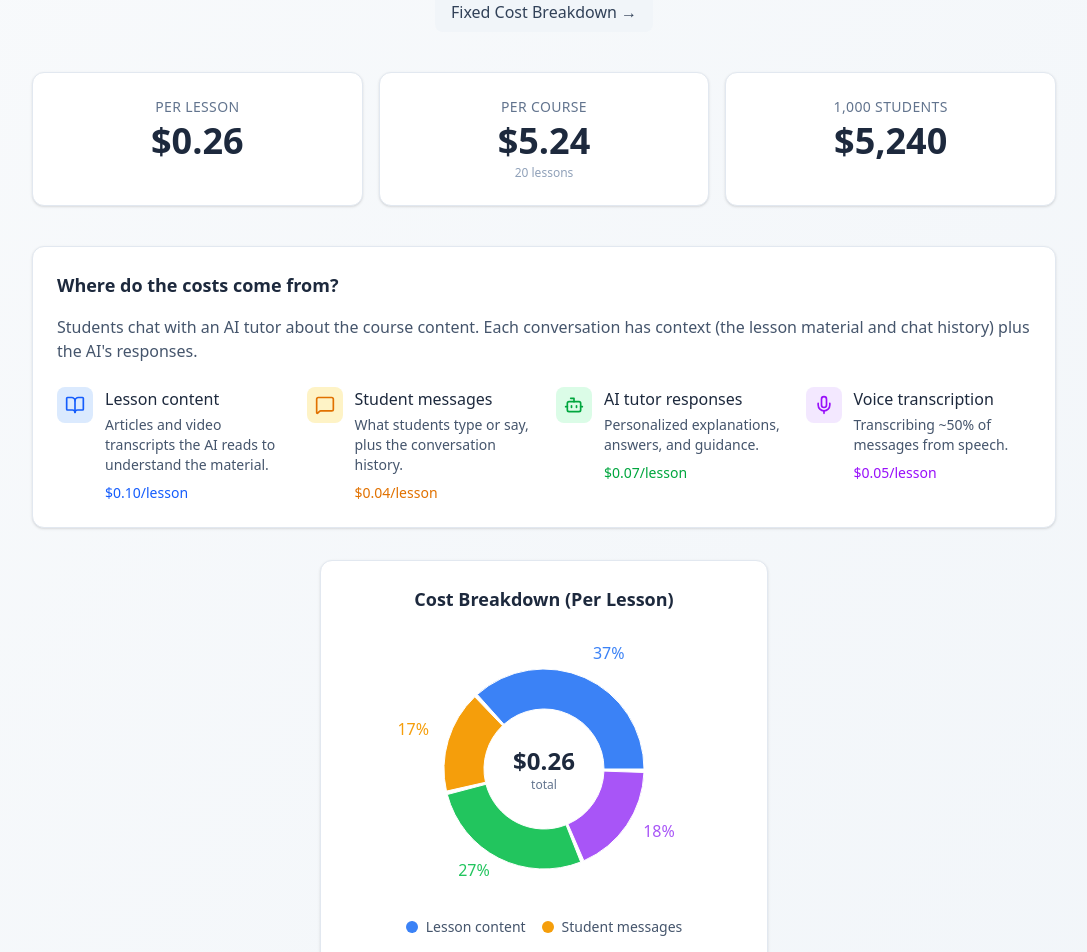
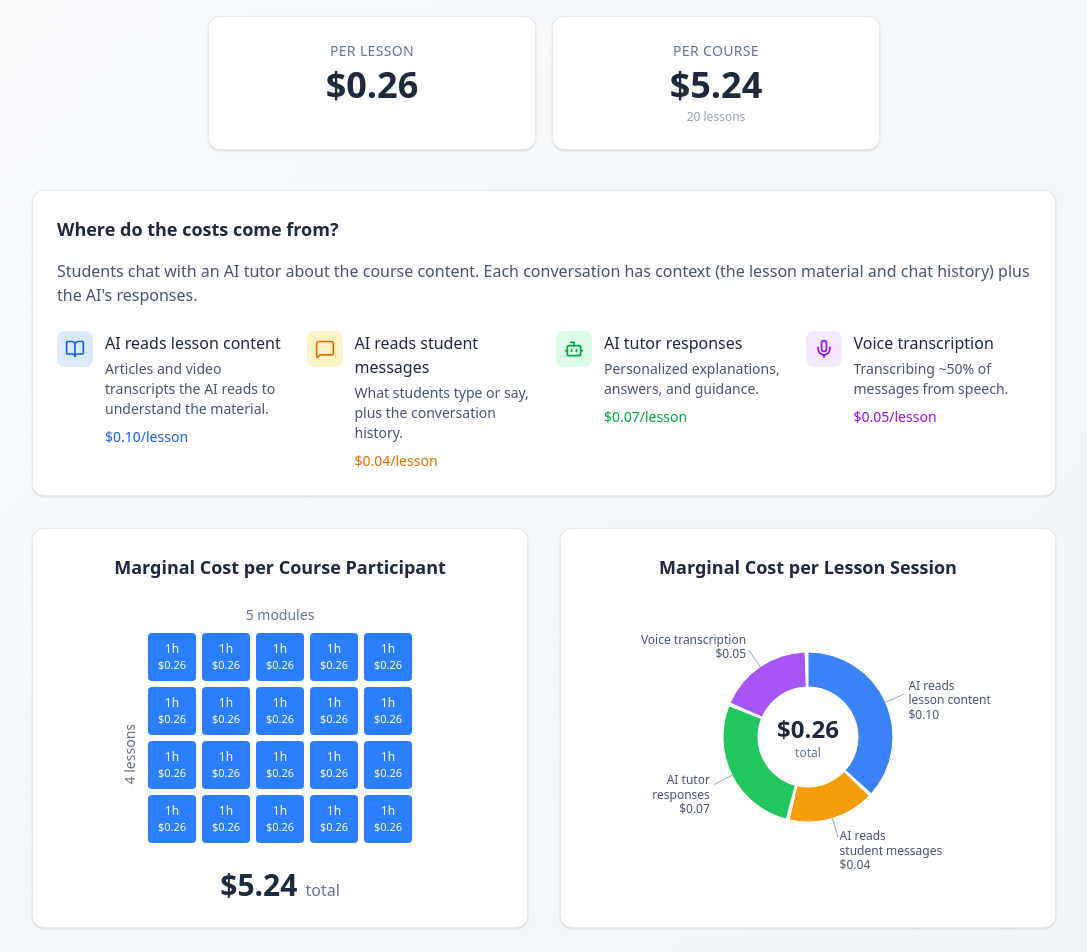
Before and after one commit to lucbrinkman/coursey-onepager, a React (Vite) app: page /costs in a window 1280 px wide. Shown: the part 200-1152 px from the top of the page, without its empty margins (96-1183 px from the left). Built offline with nearby package versions, Linux system fonts and the light colour scheme.

Commit message:
Luc's version

```diff
--- a/src/components/CostVisualization.jsx
+++ b/src/components/CostVisualization.jsx
@@ -1,7 +1,7 @@
 import { useState, useMemo } from 'react';
 import { Link } from 'react-router-dom';
 import { ArrowLeft, BookOpen, MessageSquare, Bot, Mic } from 'lucide-react';
-import { Tooltip, ResponsiveContainer, PieChart, Pie, Cell } from 'recharts';
+import { ResponsiveContainer, PieChart, Pie, Cell } from 'recharts';
 
 // Default parameters
 const DEFAULT_PARAMS = {
@@ -107,19 +107,43 @@ function formatCurrency(value) {
   return value.toLocaleString('en-US', { style: 'currency', currency: 'USD' });
 }
 
+// Parameter definitions with min/max for sliders
+const PARAM_CONFIG = [
+  { key: 'modulesPerCourse', label: 'Modules/Course', min: 1, max: 10, step: 1 },
+  { key: 'lessonsPerModule', label: 'Lessons/Module', min: 1, max: 10, step: 1 },
+  { key: 'conversationsPerLesson', label: 'Conversations/Lesson', min: 1, max: 10, step: 1 },
+  { key: 'turnsPerConversation', label: 'Turns/Conversation', min: 1, max: 10, step: 1 },
+  { key: 'wordsPerArticle', label: 'Words/Article', min: 500, max: 5000, step: 100 },
+  { key: 'aiResponseTokens', label: 'AI Response Length', min: 100, max: 1000, step: 50 },
+  { key: 'userMessageWords', label: 'Student Message Length', min: 50, max: 500, step: 25 },
+  { key: 'voiceInputFraction', label: 'Voice Input %', min: 0, max: 1, step: 0.1, format: (v) => `${Math.round(v * 100)}%` },
+];
+
 export default function CostVisualization() {
   const [params, setParams] = useState(DEFAULT_PARAMS);
+  const [paramsOpen, setParamsOpen] = useState(false);
   const costs = useMemo(() => calculateCosts(params), [params]);
 
-  const breakdownData = [
-    { name: 'Lesson content', value: costs.lesson.lessonContent, color: COLORS.lessonContent },
-    { name: 'Student messages', value: costs.lesson.studentMessages, color: COLORS.studentMessages },
+  const lessonBreakdownData = [
+    { name: 'AI reads lesson content', value: costs.lesson.lessonContent, color: COLORS.lessonContent },
+    { name: 'AI reads student messages', value: costs.lesson.studentMessages, color: COLORS.studentMessages },
     { name: 'AI tutor responses', value: costs.lesson.aiResponses, color: COLORS.aiResponses },
     { name: 'Voice transcription', value: costs.lesson.voiceInput, color: COLORS.voiceInput },
   ];
 
+  const courseBreakdownData = [
+    { name: 'AI reads lesson content', value: costs.lesson.lessonContent * costs.params.lessonsPerCourse, color: COLORS.lessonContent },
+    { name: 'AI reads student messages', value: costs.lesson.studentMessages * costs.params.lessonsPerCourse, color: COLORS.studentMessages },
+    { name: 'AI tutor responses', value: costs.lesson.aiResponses * costs.params.lessonsPerCourse, color: COLORS.aiResponses },
+    { name: 'Voice transcription', value: costs.lesson.voiceInput * costs.params.lessonsPerCourse, color: COLORS.voiceInput },
+  ];
+
   const updateParam = (key, value) => {
     setParams(prev => ({ ...prev, [key]: parseFloat(value) || 0 }));
+  };
+
+  const resetParams = () => {
+    setParams(DEFAULT_PARAMS);
   };
 
   return (
@@ -143,18 +167,10 @@ export default function CostVisualization() {
           <p className="text-slate-600 text-lg max-w-2xl mx-auto">
             Students chat with an AI tutor about the course content. Here's what that costs.
           </p>
-          <div className="mt-4">
-            <Link
-              to="/team-costs"
-              className="inline-flex items-center gap-2 px-4 py-2 bg-slate-100 hover:bg-slate-200 text-slate-700 rounded-lg transition-colors"
-            >
-              Fixed Cost Breakdown →
-            </Link>
-          </div>
         </div>
 
         {/* Key metrics */}
-        <div className="grid grid-cols-1 md:grid-cols-3 gap-4 mb-10">
+        <div className="grid grid-cols-1 md:grid-cols-2 gap-4 mb-10 max-w-2xl mx-auto">
           <div className="bg-white rounded-xl p-6 shadow-sm border border-slate-200 text-center">
             <p className="text-sm text-slate-500 uppercase tracking-wide mb-1">Per Lesson</p>
             <p className="text-4xl font-bold text-slate-800">{formatCurrency(costs.lesson.total)}</p>
@@ -163,10 +179,6 @@ export default function CostVisualization() {
             <p className="text-sm text-slate-500 uppercase tracking-wide mb-1">Per Course</p>
             <p className="text-4xl font-bold text-slate-800">{formatCurrency(costs.course.total)}</p>
             <p className="text-xs text-slate-400 mt-1">{costs.params.lessonsPerCourse} lessons</p>
-          </div>
-          <div className="bg-white rounded-xl p-6 shadow-sm border border-slate-200 text-center">
-            <p className="text-sm text-slate-500 uppercase tracking-wide mb-1">1,000 Students</p>
-            <p className="text-4xl font-bold text-slate-800">${Math.round(costs.course.total * 1000).toLocaleString('en-US')}</p>
           </div>
         </div>
 
@@ -182,7 +194,7 @@ export default function CostVisualization() {
                 <BookOpen size={20} className="text-blue-600" />
               </div>
               <div>
-                <h3 className="font-medium text-slate-800">Lesson content</h3>
+                <h3 className="font-medium text-slate-800">AI reads lesson content</h3>
                 <p className="text-sm text-slate-600 mt-1">
                   Articles and video transcripts the AI reads to understand the material.
                 </p>
@@ -194,7 +206,7 @@ export default function CostVisualization() {
                 <MessageSquare size={20} className="text-amber-600" />
               </div>
               <div>
-                <h3 className="font-medium text-slate-800">Student messages</h3>
+                <h3 className="font-medium text-slate-800">AI reads student messages</h3>
                 <p className="text-sm text-slate-600 mt-1">
                   What students type or say, plus the conversation history.
                 </p>
@@ -228,28 +240,106 @@ export default function CostVisualization() {
           </div>
         </div>
 
-        {/* Cost breakdown pie */}
-        <div className="bg-white rounded-xl p-6 shadow-sm border border-slate-200 mb-8 max-w-md mx-auto">
-          <h2 className="text-lg font-semibold text-slate-800 mb-4 text-center">Cost Breakdown (Per Lesson)</h2>
+        {/* Cost breakdown donuts */}
+        <div className="grid grid-cols-1 lg:grid-cols-2 gap-8 mb-8">
+          {/* Per Course */}
+          <div className="bg-white rounded-xl p-6 shadow-sm border border-slate-200 flex flex-col justify-center">
+            <h2 className="text-lg font-semibold text-slate-800 mb-6 text-center">Marginal Cost per Course Participant</h2>
+            <div className="flex justify-center">
+              <div className="flex gap-2">
+                {/* Lessons label column - vertically centered to align with grid */}
+                <div className="flex flex-col justify-center">
+                  <div className="text-sm text-slate-500" style={{ writingMode: 'vertical-rl', transform: 'rotate(180deg)' }}>
+                    {params.lessonsPerModule} lessons
+                  </div>
+                </div>
+
+                {/* Main content column - labels align with grid */}
+                <div className="flex flex-col">
+                  {/* Modules label on top */}
+                  <div className="text-sm text-slate-500 mb-2 text-center">{params.modulesPerCourse} modules</div>
+
+                  {/* Grid - 4 rows x 5 columns */}
+                  <div className="flex flex-col gap-1.5">
+                    {Array.from({ length: params.lessonsPerModule }).map((_, lessonIdx) => (
+                      <div key={lessonIdx} className="flex gap-1.5">
+                        {Array.from({ length: params.modulesPerCourse }).map((_, moduleIdx) => (
+                          <div
+                            key={moduleIdx}
+                            className="w-12 h-12 bg-blue-500 rounded flex flex-col items-center justify-center p-0.5"
+                          >
+                            <span className="text-xs text-white font-medium">1h</span>
+                            <span className="text-[11px] text-white font-light">{formatCurrency(costs.lesson.total)}</span>
+                          </div>
+                        ))}
+                      </div>
+                    ))}
+                  </div>
+
+                  {/* Total */}
+                  <div className="mt-6 text-center">
+                    <span className="text-3xl font-bold text-slate-800">{formatCurrency(costs.course.total)}</span>
+                    <span className="text-slate-500 ml-2">total</span>
+                  </div>
+                </div>
+
+                {/* Right spacer - matches lessons label width to center the whole thing */}
+                <div className="flex flex-col justify-center">
+                  <div className="text-sm invisible" style={{ writingMode: 'vertical-rl', transform: 'rotate(180deg)' }}>
+                    {params.lessonsPerModule} lessons
+                  </div>
+                </div>
+              </div>
+            </div>
+          </div>
+
+          {/* Per Lesson */}
+          <div className="bg-white rounded-xl p-6 shadow-sm border border-slate-200">
+            <h2 className="text-lg font-semibold text-slate-800 mb-4 text-center">Marginal Cost per Lesson Session</h2>
             <div className="relative">
               <ResponsiveContainer width="100%" height={280}>
                 <PieChart>
                   <Pie
-                  data={breakdownData}
+                    data={lessonBreakdownData}
                     cx="50%"
                     cy="50%"
-                  innerRadius={60}
-                  outerRadius={100}
+                    innerRadius={50}
+                    outerRadius={85}
                     paddingAngle={2}
                     dataKey="value"
-                  label={({ percent }) => `${(percent * 100).toFixed(0)}%`}
-                  labelLine={false}
+                    startAngle={90}
+                    endAngle={-270}
+                    isAnimationActive={false}
+                    label={({ name, value, cx, cy, midAngle, outerRadius }) => {
+                      const RADIAN = Math.PI / 180;
+                      const radius = outerRadius + 25;
+                      const x = cx + radius * Math.cos(-midAngle * RADIAN);
+                      const y = cy + radius * Math.sin(-midAngle * RADIAN);
+                      const textAnchor = x > cx ? 'start' : 'end';
+                      // Split name into two lines for wrapping
+                      const words = name.split(' ');
+                      const line1 = words.slice(0, 2).join(' ');
+                      const line2 = words.slice(2).join(' ');
+                      return (
+                        <text
+                          x={x}
+                          y={y}
+                          textAnchor={textAnchor}
+                          dominantBaseline="central"
+                          className="text-xs fill-slate-600"
                         >
-                  {breakdownData.map((entry, index) => (
+                          <tspan x={x} dy="-0.6em">{line1}</tspan>
+                          {line2 && <tspan x={x} dy="1.2em">{line2}</tspan>}
+                          <tspan x={x} dy="1.2em" className="font-medium">{formatCurrency(value)}</tspan>
+                        </text>
+                      );
+                    }}
+                    labelLine={{ stroke: '#94a3b8', strokeWidth: 1 }}
+                  >
+                    {lessonBreakdownData.map((entry, index) => (
                       <Cell key={index} fill={entry.color} />
                     ))}
                   </Pie>
-                <Tooltip formatter={(value) => formatCurrency(value)} />
                 </PieChart>
               </ResponsiveContainer>
               <div className="absolute inset-0 flex items-center justify-center pointer-events-none">
@@ -259,13 +349,6 @@ export default function CostVisualization() {
                 </div>
               </div>
             </div>
-          <div className="flex justify-center gap-4 mt-2 flex-wrap">
-            {breakdownData.map((item) => (
-              <div key={item.name} className="flex items-center gap-2">
-                <div className="w-3 h-3 rounded-full" style={{ backgroundColor: item.color }} />
-                <span className="text-sm text-slate-600">{item.name}</span>
-              </div>
-            ))}
           </div>
         </div>
 
@@ -293,44 +376,68 @@ export default function CostVisualization() {
           </div>
         </div>
 
-        {/* Adjust parameters (collapsed by default for donors) */}
-        <details className="bg-white rounded-xl shadow-sm border border-slate-200">
-          <summary className="p-6 cursor-pointer text-lg font-semibold text-slate-800">
+        {/* Toggle button for parameters panel */}
+        {!paramsOpen && (
+          <button
+            onClick={() => setParamsOpen(true)}
+            className="w-full bg-white rounded-xl shadow-sm border border-slate-200 p-4 text-lg font-semibold text-slate-800 hover:bg-slate-50 transition-colors cursor-pointer"
+          >
             Adjust Parameters (Advanced)
-          </summary>
-          <div className="px-6 pb-6">
-            <div className="grid grid-cols-2 md:grid-cols-4 gap-4">
-              {[
-                { key: 'modulesPerCourse', label: 'Modules/Course' },
-                { key: 'lessonsPerModule', label: 'Lessons/Module' },
-                { key: 'conversationsPerLesson', label: 'Conversations/Lesson' },
-                { key: 'turnsPerConversation', label: 'Turns/Conversation' },
-                { key: 'wordsPerArticle', label: 'Words/Article' },
-                { key: 'aiResponseTokens', label: 'AI Response Length' },
-                { key: 'userMessageWords', label: 'Student Message Length' },
-                { key: 'voiceInputFraction', label: 'Voice Input %', step: 0.1 },
-              ].map(({ key, label, step = 1 }) => (
+          </button>
+        )}
+
+        <p className={`text-center text-slate-400 text-sm mt-8 ${paramsOpen ? 'mb-64' : ''}`}>
+          Calculated costs are based on: Claude Sonnet 4.5 with prompt caching • Whisper API for voice
+          <br />
+          Traditional software costs (hosting, database) are minimal compared to AI costs.
+        </p>
+      </div>
+
+      {/* Sticky bottom parameters panel */}
+      {paramsOpen && (
+        <div className="fixed bottom-0 left-0 right-0 bg-white border-t border-slate-200 shadow-lg z-50">
+          <div className="max-w-5xl mx-auto p-4">
+            <div className="flex items-center justify-between mb-4">
+              <h3 className="text-lg font-semibold text-slate-800">Adjust Parameters</h3>
+              <div className="flex gap-2">
+                <button
+                  onClick={resetParams}
+                  className="px-4 py-2 text-sm text-slate-600 hover:text-slate-800 hover:bg-slate-100 rounded-lg transition-colors cursor-pointer"
+                >
+                  Reset
+                </button>
+                <button
+                  onClick={() => setParamsOpen(false)}
+                  className="px-4 py-2 text-sm bg-slate-800 text-white rounded-lg hover:bg-slate-700 transition-colors cursor-pointer"
+                >
+                  Done
+                </button>
+              </div>
+            </div>
+            <div className="grid grid-cols-2 md:grid-cols-4 gap-x-6 gap-y-3">
+              {PARAM_CONFIG.map(({ key, label, min, max, step, format }) => (
                 <div key={key}>
-                  <label className="block text-sm text-slate-600 mb-1">{label}</label>
+                  <div className="flex justify-between text-sm mb-1">
+                    <label className="text-slate-600">{label}</label>
+                    <span className="text-slate-800 font-medium">
+                      {format ? format(params[key]) : params[key]}
+                    </span>
+                  </div>
                   <input
-                    type="number"
+                    type="range"
+                    min={min}
+                    max={max}
                     step={step}
                     value={params[key]}
                     onChange={(e) => updateParam(key, e.target.value)}
-                    className="w-full px-3 py-2 border border-slate-300 rounded-lg text-slate-800 focus:outline-none focus:ring-2 focus:ring-blue-500"
+                    className="w-full h-2 bg-slate-200 rounded-lg appearance-none cursor-pointer accent-blue-500"
                   />
                 </div>
               ))}
             </div>
           </div>
-        </details>
-
-        <p className="text-center text-slate-400 text-sm mt-8">
-          Calculated costs are based on: Claude Sonnet 4.5 with prompt caching • Whisper API for voice
-          <br />
-          Traditional software costs (hosting, database) are minimal compared to AI costs.
-        </p>
         </div>
+      )}
     </div>
   );
 }
--- a/src/components/Costs.jsx
+++ b/src/components/Costs.jsx
@@ -7,6 +7,7 @@ import FormattedText from './FormattedText'
 function CostCard({ cost, isOpen, onToggle, showAmount }) {
   const contentRef = useRef(null)
   const [height, setHeight] = useState(0)
+  const hasDetail = !!cost.detail
 
   useEffect(() => {
     const updateHeight = () => {
@@ -21,7 +22,10 @@ function CostCard({ cost, isOpen, onToggle, showAmount }) {
   }, [cost.detail])
 
   return (
-    <div className="bg-gray-50 rounded-xl p-6 flex-1">
+    <div
+      className={`bg-gray-50 rounded-xl p-6 flex-1 ${hasDetail ? 'cursor-pointer' : ''}`}
+      onClick={hasDetail ? onToggle : undefined}
+    >
       <h3 className="font-semibold text-lg text-gray-900 mb-2">{cost.headline}</h3>
       {showAmount && (
         <div className="mb-3">
@@ -33,7 +37,7 @@ function CostCard({ cost, isOpen, onToggle, showAmount }) {
       {cost.detail && (
         <>
           <button
-            onClick={onToggle}
+            onClick={(e) => { e.stopPropagation(); onToggle(); }}
             className="flex items-center gap-1 mt-3 text-sm text-gray-500 hover:text-gray-700 transition-colors cursor-pointer"
           >
             <ChevronDown
--- a/src/components/ExpandableSection.jsx
+++ b/src/components/ExpandableSection.jsx
@@ -4,15 +4,22 @@ import { useExpand } from './ExpandContext'
 import { ui } from '../../textContent'
 import FormattedText from './FormattedText'
 
-export default function ExpandableSection({ content, trigger }) {
+export default function ExpandableSection({ content, trigger, isOpen: controlledIsOpen, onToggle }) {
   const { expandAll } = useExpand()
-  const [isOpen, setIsOpen] = useState(false)
+  const [internalIsOpen, setInternalIsOpen] = useState(false)
   const contentRef = useRef(null)
   const [height, setHeight] = useState(0)
 
+  // Use controlled state if provided, otherwise use internal state
+  const isControlled = controlledIsOpen !== undefined
+  const isOpen = isControlled ? controlledIsOpen : internalIsOpen
+  const handleToggle = isControlled ? onToggle : () => setInternalIsOpen(!internalIsOpen)
+
   useEffect(() => {
-    setIsOpen(expandAll)
-  }, [expandAll])
+    if (!isControlled) {
+      setInternalIsOpen(expandAll)
+    }
+  }, [expandAll, isControlled])
 
   useEffect(() => {
     const updateHeight = () => {
@@ -34,7 +41,7 @@ export default function ExpandableSection({ content, trigger }) {
     return (
       <div>
         <button
-          onClick={() => setIsOpen(!isOpen)}
+          onClick={handleToggle}
           className="flex items-center gap-1 text-left w-full hover:bg-gray-50 rounded transition-colors cursor-pointer py-1"
           aria-expanded={isOpen}
         >
@@ -60,7 +67,7 @@ export default function ExpandableSection({ content, trigger }) {
   return (
     <div className="mt-3">
       <button
-        onClick={() => setIsOpen(!isOpen)}
+        onClick={(e) => { e.stopPropagation(); handleToggle(e); }}
         className="flex items-center gap-1 text-sm text-gray-500 hover:text-gray-700 transition-colors cursor-pointer"
         aria-expanded={isOpen}
       >
--- a/textContent.js
+++ b/textContent.js
@@ -334,7 +334,7 @@ export const costsSection = {
     amount: "$5",
     amountLabel: "per student",
     text: "Software fees for running the platform: AI tutoring, hosting, and infrastructure. See our [cost calculator](/costs) for the full breakdown.",
-    detail: "We expect to find enough resources to cover these costs in a way that scales to millions of students. For now, we cover them from the buffer included in the bugdet. In the future, we'll experiment with asking students for donations after taking the course.",
+    detail: "We expect to find enough resources to cover these costs in a way that scales infinitely. By the time 100 million people would want to take the course, there would also be enough interest in providing the $500M required in funding. For now, we cover them from the buffer included in the bugdet. In the future, we'll experiment with asking students for donations after taking the course.",
   },
 };
 
@@ -345,7 +345,7 @@ export const costsSection = {
 // What we're asking for from the donor
 
 export const askSection = {
-  sectionTitle: "The Ask",
+  sectionTitle: "Our Ask",
 
   // The main funding ask
   fundingAsk: {
@@ -354,7 +354,7 @@ export const askSection = {
   },
 
   // Context line below the ask
-  // contextLine: "Funding to reach full automation and pro",
+  contextLine: "In four months, reevaluate. Only continue funding if you're impressed.",
 };
 
 
```
Also changed, not shown: src/components/ProblemCards.jsx (+27 -2 lines), src/components/TheoryOfChange.jsx (+14 -6 lines). Lines whose indentation alone changed are shown as unchanged.
